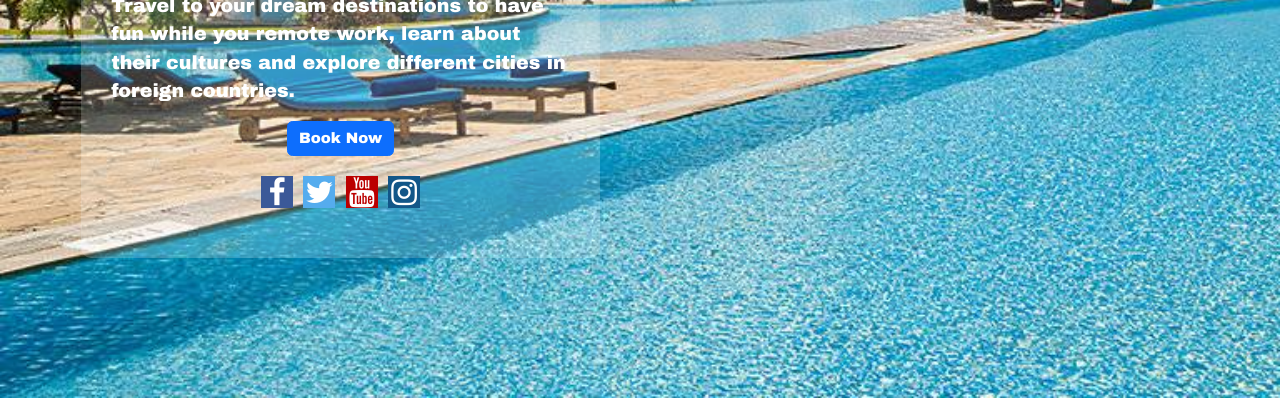
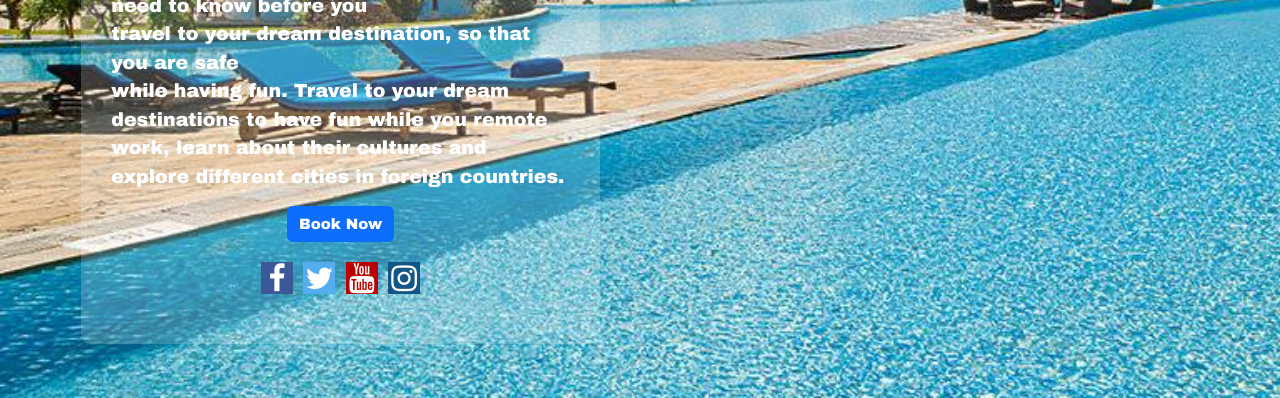
Before and after one commit to Snamude/travelRecommendation, a plain HTML site: page index.html in a window 1280 px wide. Shown: the part 402-800 px from the top of the page. Drawn offline with nearby package versions, Linux system fonts and the light colour scheme.

Commit message:
Update index.html

```diff
--- a/index.html
+++ b/index.html
@@ -273,7 +273,7 @@ main img {
 <div class="container">
       <div class="jumbotron">
           <bold><h1 style="color: white;">EXPLORE<br>YOUR DREAM <br>DESTINATION</h1></bold>
-          <p>Travel to your dream destinations to have fun while you remote work, learn about their cultures
+          <p>Welcome to our website. Your safety is our number one priority.<br>We provide you with the information you need to know before you <br>travel to your dream destination, so that you are safe <br>while having fun. Travel to your dream destinations to have fun while you remote work, learn about their cultures
              and explore different cities in foreign countries.</p>
             <center><p><button class="btn btn-primary" type="button">Book Now</button></p>
 
```
